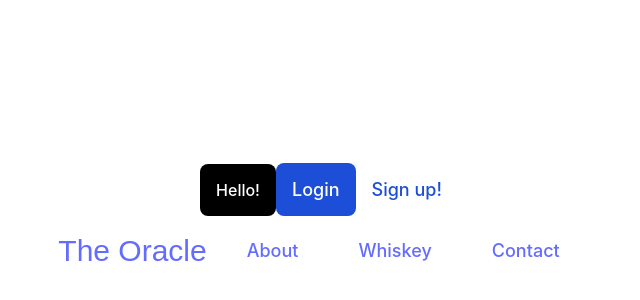
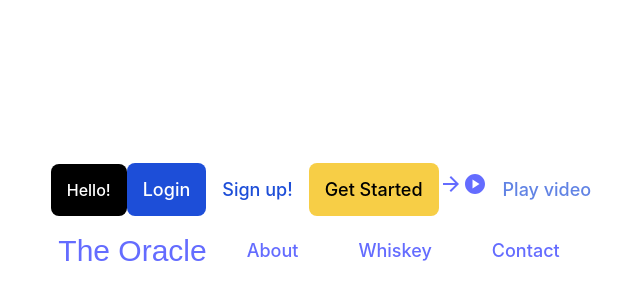
Before and after one commit to RAYMUNDOOOO/savior-iq, a React (Vite) app: page / in a window 1280 px wide. Shown: the part 176-476 px from the top of the page, without its empty margins (311-951 px from the left). Built offline with nearby package versions, Linux system fonts and the light colour scheme.

Commit message:
Added PlayVideo and GetStarted buttons with Material UI icons.

```diff
--- a/package.json
+++ b/package.json
@@ -10,6 +10,10 @@
     "preview": "vite preview"
   },
   "dependencies": {
+    "@emotion/react": "^11.11.4",
+    "@emotion/styled": "^11.11.5",
+    "@mui/icons-material": "^5.15.14",
+    "@mui/material": "^5.15.14",
     "react": "^18.2.0",
     "react-dom": "^18.2.0",
     "react-router-dom": "^6.22.3"
--- a/src/App.jsx
+++ b/src/App.jsx
@@ -1,6 +1,6 @@
 import "./App.css";
 import Navbar from "/src/components/NavBar";
-import DefaultButton, { SignUpButton, LoginButton } from "/src/components/Buttons"
+import DefaultButton, { SignUpButton, LoginButton, GetStartedButton, PlayVideoButton } from "/src/components/Buttons"
 
 export default function App() {
   return (
@@ -8,6 +8,8 @@ export default function App() {
           <DefaultButton text="Hello!" />
           <LoginButton text="Login" />
           <SignUpButton text="Sign up!" />
+          <GetStartedButton />
+          <PlayVideoButton />
           <Navbar />
     </>
   );
--- a/src/components/Buttons.jsx
+++ b/src/components/Buttons.jsx
@@ -1,4 +1,6 @@
 import { useState } from "react";
+import ArrowForwardIcon from "@mui/icons-material/ArrowForward";
+import PlayCircleIcon from "@mui/icons-material/PlayCircle";
 import style from "/src/styles/buttons.module.css"
 
 export default function DefaultButton({ text }) {
@@ -27,16 +29,16 @@ export function GetStartedButton() {
         return (
                 <a href="/">
                         <button className={`${style.btn} ${style.getStarted}`}>Get Started</button>
-                        // Insert arrow ligature on the right side.
+                        <ArrowForwardIcon />
                 </a>
         );
 }
 
-export function PlayVideo() {
+export function PlayVideoButton() {
         return (
                 <a href="/">
-                        // Insert play button here.
-                        <button className={`${style.btn} ${style.playVideo}`}>Play  video</button>
+                        <PlayCircleIcon />
+                        <button className={`${style.btn} ${style.playVideo}`}>Play video</button>
                 </a>
         );
 }
--- a/src/styles/buttons.module.css
+++ b/src/styles/buttons.module.css
@@ -13,3 +13,13 @@
         background-color: #1D4ED8;
         color: #FFFFFF;
 }
+
+.getStarted {
+        background-color: #F7CE46;
+        color: #000000;
+}
+
+.playVideo {
+        background-color: #FFFFFF;
+        color: #6183E4;
+}
```
Also changed, not shown: 1 other file (tests, documents, lock files or other folders).
